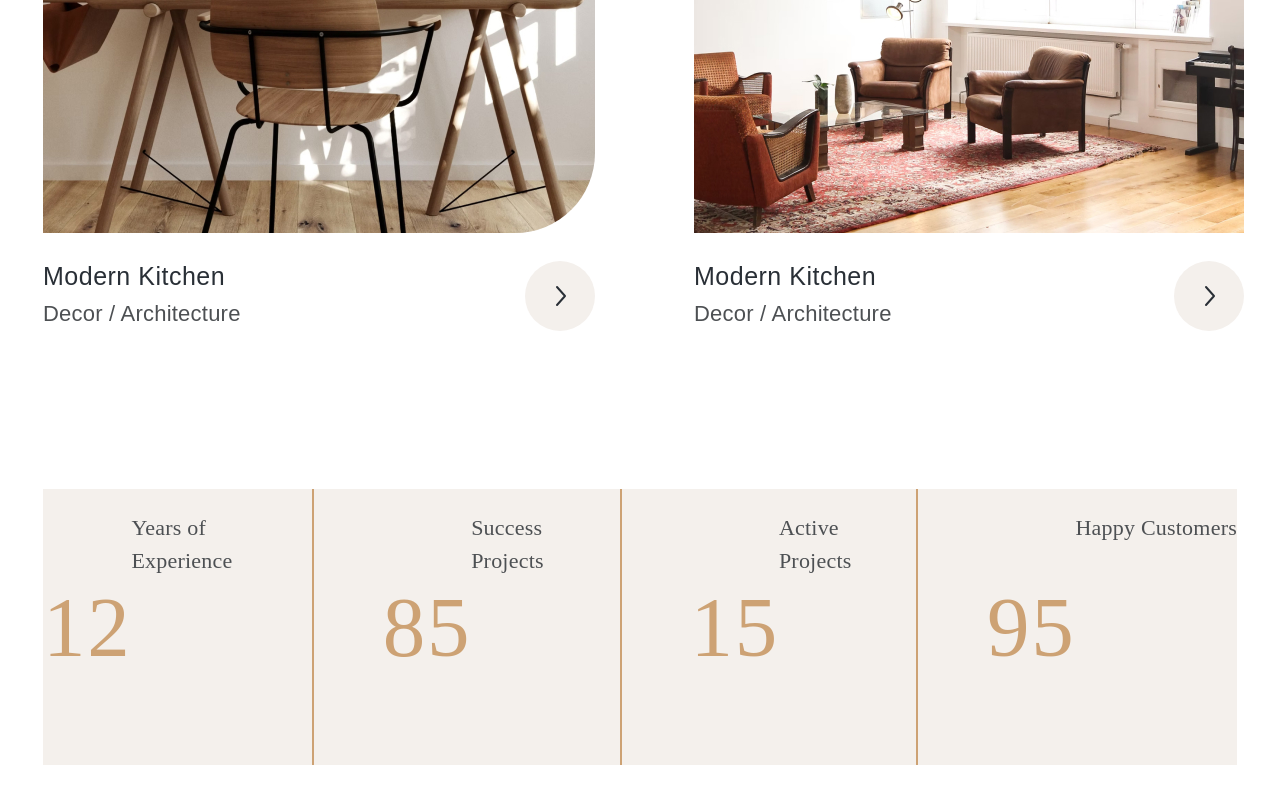
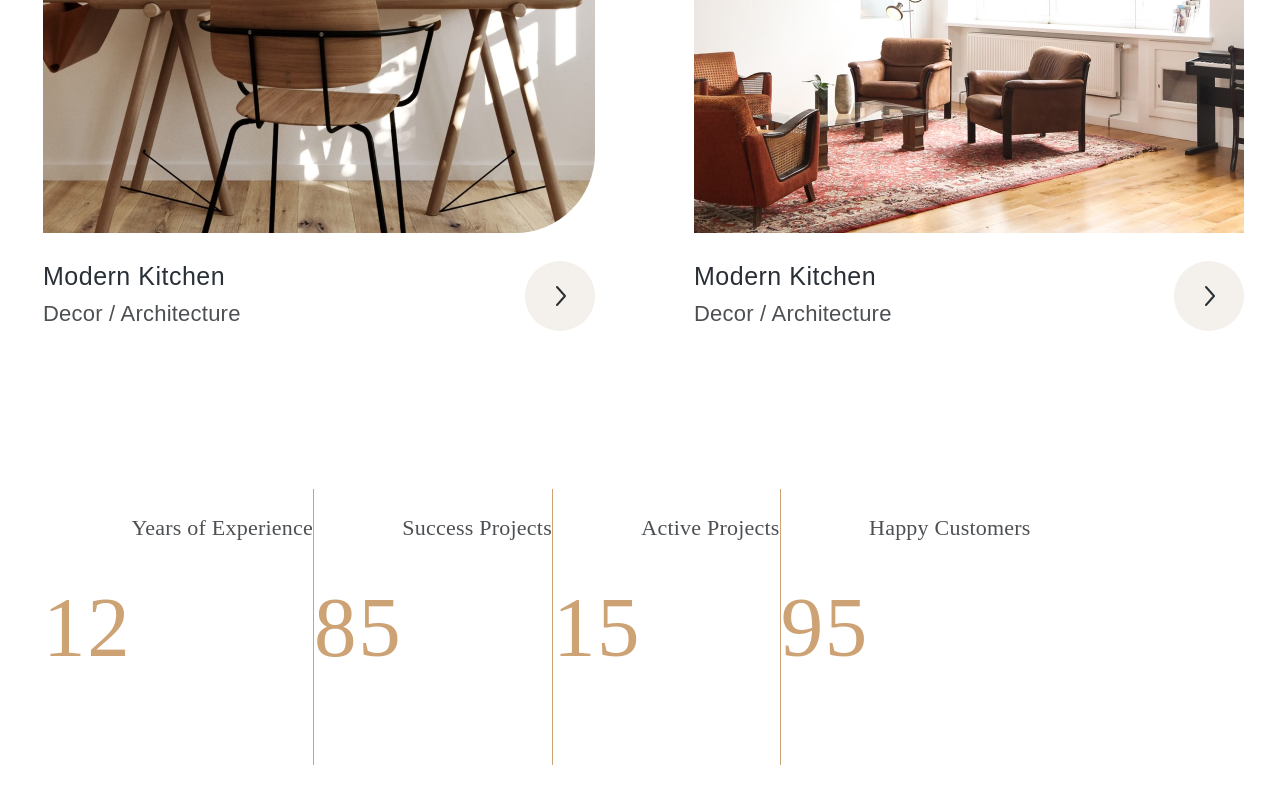
Before and after one commit to LipLip86/design-page, a React (Create React App) app: page / in a window 1280 px wide. Shown: the part 4509-5309 px from the top of the page. After the commit the page ends 5274 px from the top, so only its background shows below. Built offline with nearby package versions, Linux system fonts and the light colour scheme.

Commit message:
counter block changes

```diff
--- a/src/components/counter/Counter.tsx
+++ b/src/components/counter/Counter.tsx
@@ -9,23 +9,16 @@ const Counter: any = () => {
       <h3>12</h3>
       <p>Years of Experience</p>
       <img src={ line } />
-      </div>
-      <div className={s.counter1}>
       <h3>85</h3>
       <p>Success Projects</p>
       <img src={ line } />
-      </div>
-      <div className={s.counter1}>
       <h3>15</h3>
       <p>Active Projects</p>
       <img src={ line } />
-      </div>
-      <div className={s.counter1}>
       <h3>95</h3>
       <p>Happy Customers</p>
       </div>
     </div>
-
   )
 
 }
--- a/src/components/counter/counter.module.css
+++ b/src/components/counter/counter.module.css
@@ -1,13 +1,15 @@
 .counter {
+  position:relative;
   display: flex;
   flex-direction: row;
   justify-content: space-between;
   width: 100%;
   margin-top: 150px;
-  background-color: #F4F0EC;;
+  background-color:#F4F0EC;
 }
 
 .counter1 {
+  position: absolute;
   display: flex;
   flex-direction: row;
 }
```
